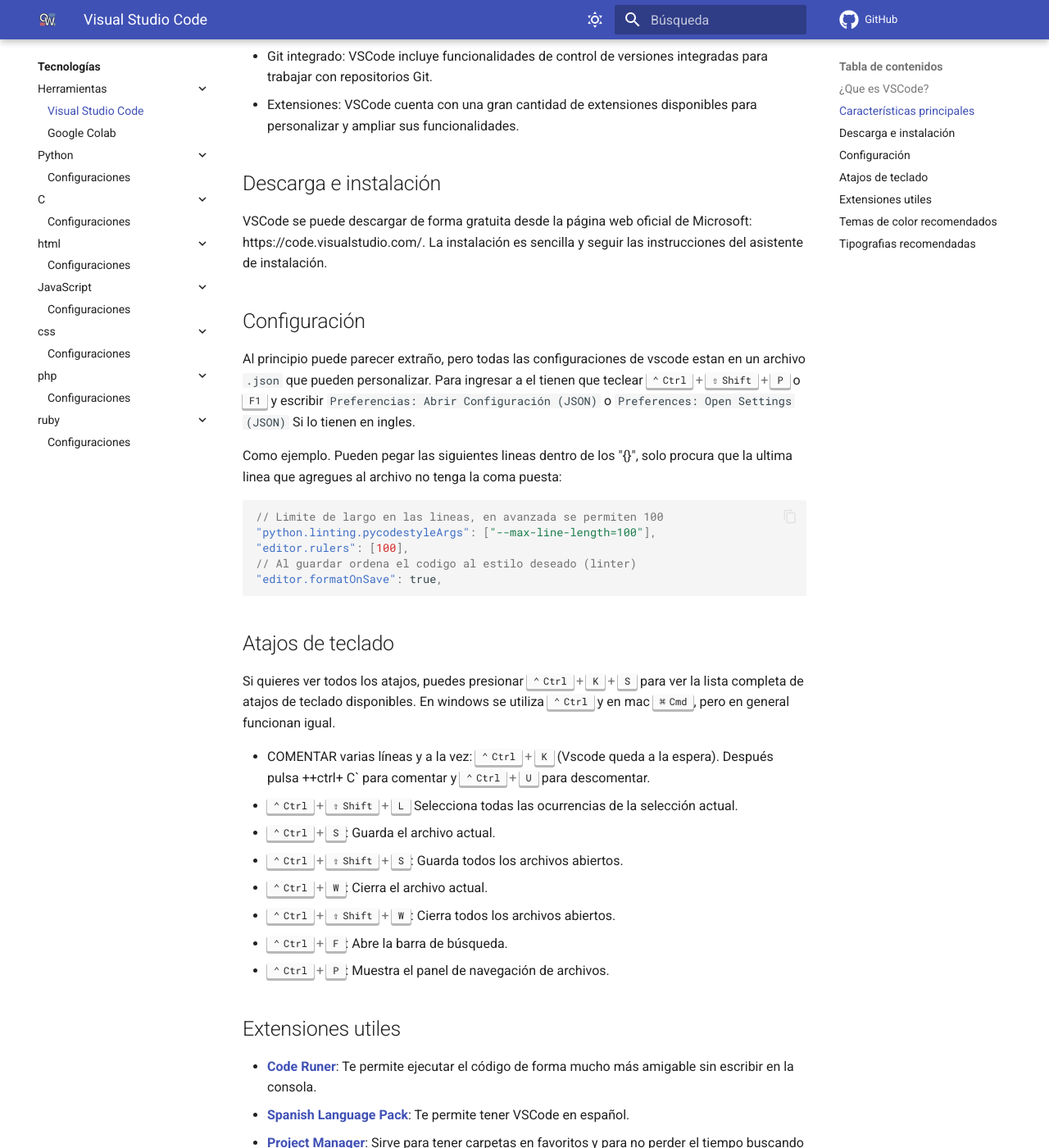
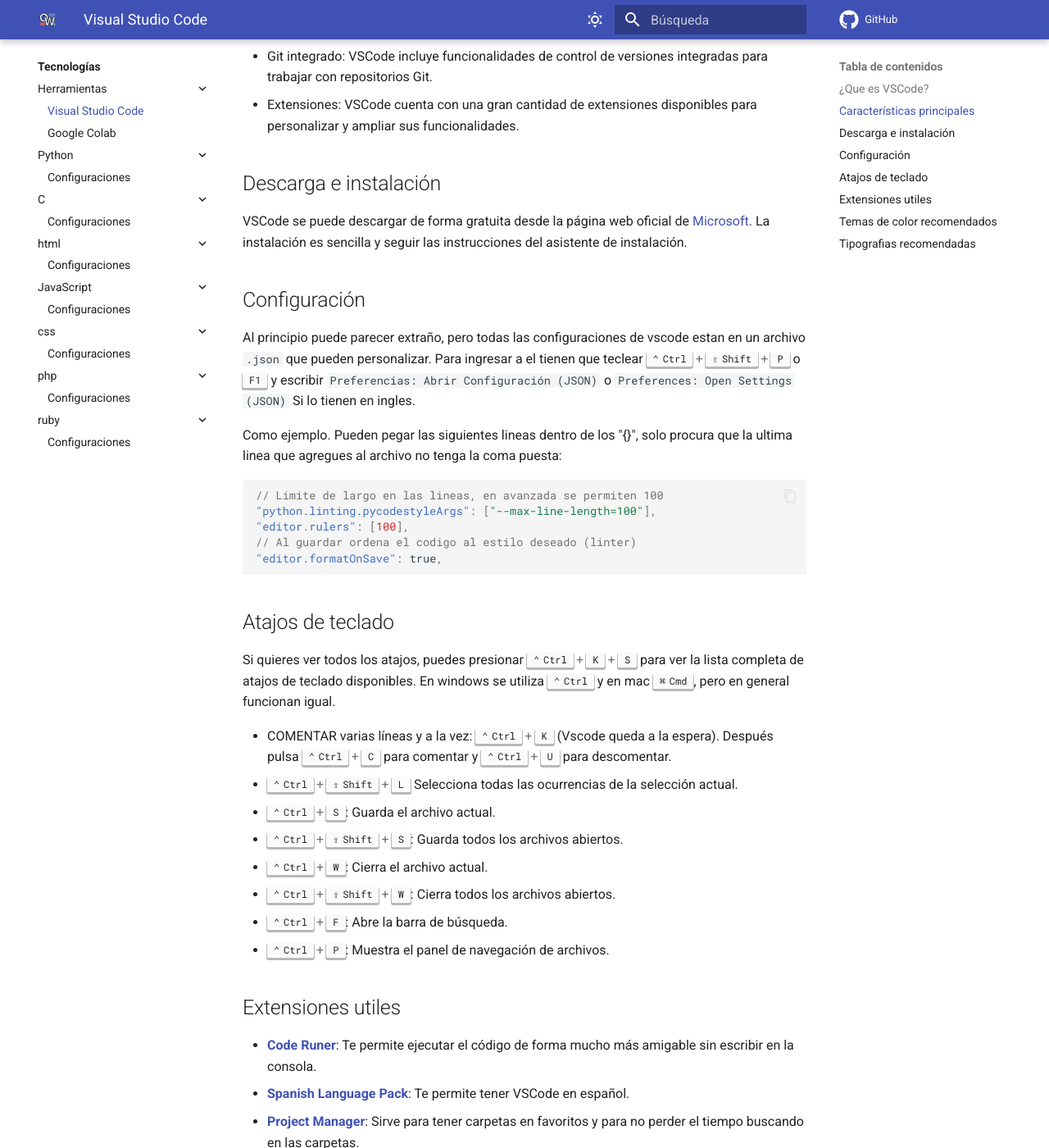
Before and after one commit to open-source-uc/open-wiki, an MkDocs documentation site: the page built from docs/Tecnologías/Herramientas/vscode.md, in a window 1280 px wide and 1400 px high, scrolled down 509 px. Shown: the whole window at 82% size. Built offline with MkDocs 1.6.1 and Material for MkDocs 9.7.7, drawn with Linux system fonts in a browser that asks for light colours; comment, search, counter and statistics services are not loaded; some of the changed text lies outside the part shown.

Commit message:
fix: typo

```diff
--- a/docs/Tecnologías/Herramientas/vscode.md
+++ b/docs/Tecnologías/Herramientas/vscode.md
@@ -9,7 +9,7 @@ Visual Studio Code (VSCode) es un editor de código fuente gratuito y de código
 - Extensiones: VSCode cuenta con una gran cantidad de extensiones disponibles para personalizar y ampliar sus funcionalidades.
 
 ## Descarga e instalación
-VSCode se puede descargar de forma gratuita desde la página web oficial de Microsoft: https://code.visualstudio.com/. La instalación es sencilla y seguir las instrucciones del asistente de instalación.
+VSCode se puede descargar de forma gratuita desde la página web oficial de [Microsoft](https://code.visualstudio.com/). La instalación es sencilla y seguir las instrucciones del asistente de instalación.
 
 ## Configuración
 
@@ -29,7 +29,7 @@ Como ejemplo. Pueden pegar las siguientes lineas dentro de los "{}", solo procur
 Si quieres ver todos los atajos, puedes presionar ++ctrl+k+s++ para ver la lista completa de atajos de teclado disponibles.
 En windows se utiliza ++ctrl++ y en mac ++cmd++, pero en general funcionan igual.
 
-- COMENTAR varias líneas y a la vez: ++ctrl+k++ (Vscode queda a la espera). Después pulsa ++ctrl+ C` para comentar y ++ctrl+u++ para descomentar.
+- COMENTAR varias líneas y a la vez: ++ctrl+k++ (Vscode queda a la espera). Después pulsa ++ctrl+c++ para comentar y ++ctrl+u++ para descomentar.
 - ++ctrl+shift+l++ Selecciona todas las ocurrencias de la selección actual.
 - ++ctrl+s++: Guarda el archivo actual.
 - ++ctrl+shift+s++: Guarda todos los archivos abiertos.
@@ -37,7 +37,6 @@ En windows se utiliza ++ctrl++ y en mac ++cmd++, pero en general funcionan igual
 - ++ctrl+shift+w++: Cierra todos los archivos abiertos.
 - ++ctrl+f++: Abre la barra de búsqueda.
 - ++ctrl+p++: Muestra el panel de navegación de archivos.
-
 
 ## Extensiones utiles
 
@@ -48,13 +47,12 @@ En windows se utiliza ++ctrl++ y en mac ++cmd++, pero en general funcionan igual
 - **[Jupyter Extension](https://marketplace.visualstudio.com/items?itemName=ms-toolsai.jupyter)**: Te permite integrar Jupyter en el editor, es MUY cómodo y te permite desplazarte de forma muy amigable entre carpetas.
 - **[Draw.io Integration](https://marketplace.visualstudio.com/items?itemName=hediet.vscode-drawio)**: Sirve para hacer diagramas de draw.io desde el mismo VSCode.
 
-
 ## Temas de color recomendados
 _Recomiendamos evitar themes que tengan alto contraste como Monokai Charcoal o Pitch Black._
 
 - **[One Dark Pro](https://marketplace.visualstudio.com/items?itemName=zhuangtongfa.Material-theme)**: Es de los temas más instalados y es agradable para usar durante varias horas de trabajo.
 - **[Polykai](https://marketplace.visualstudio.com/items?itemName=adamgraham.polykai-theme)**: Un tema oscuro con buen contraste
-- *[Dracula Official](https://marketplace.visualstudio.com/items?itemName=dracula-theme.theme-dracula)**: Tiene colores muy agradables
+- **[Dracula Official](https://marketplace.visualstudio.com/items?itemName=dracula-theme.theme-dracula)**: Tiene colores muy agradables
 
 ## Tipografias recomendadas
 
```
